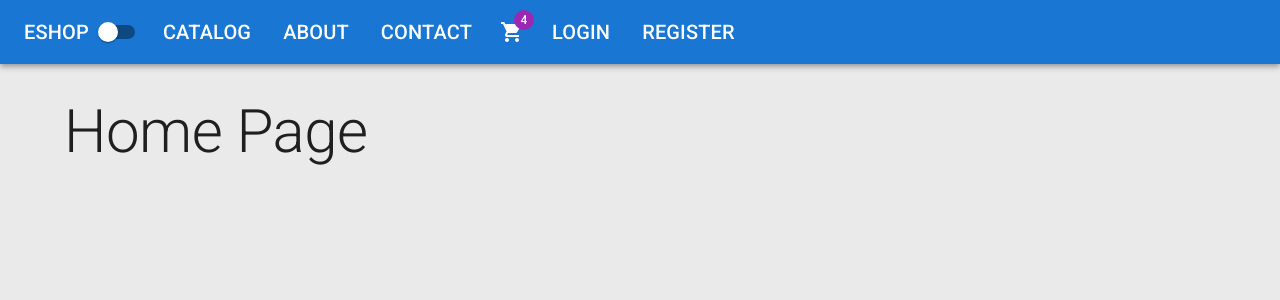
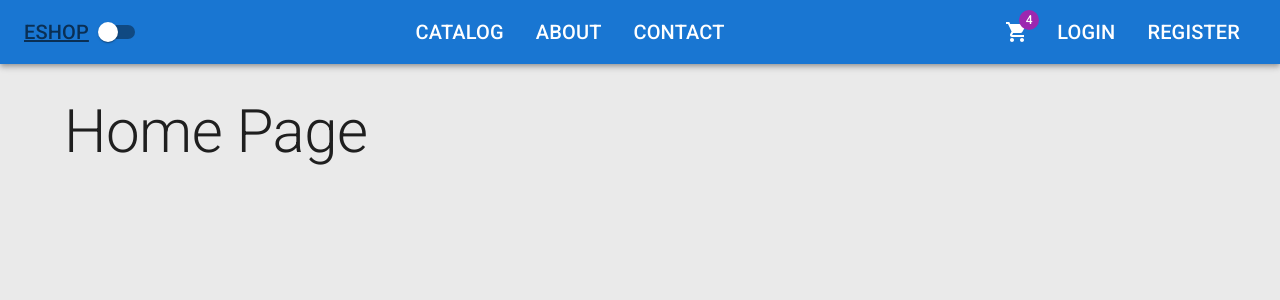
Before and after one commit to IsaacPatterson5/Eshop, a React (Create React App) app in the folder client/: page / in a window 1280 px wide. Shown: the top 300 px of the page. Built offline with nearby package versions, Linux system fonts and the light colour scheme.

Commit message:
Finished Video 43

```diff
--- a/client/src/app/layout/header.tsx
+++ b/client/src/app/layout/header.tsx
@@ -1,5 +1,6 @@
 import { ShoppingCart } from "@mui/icons-material";
 import { AppBar, Badge, IconButton, List, ListItem, Switch, Toolbar, Typography } from "@mui/material";
+import { Box } from "@mui/system";
 import { NavLink } from "react-router-dom";
 
 interface Props {
@@ -18,29 +19,50 @@
     {title: 'register', path: '/register'},
 ]
 
+const navStyles = {
+    color: 'inherit',
+    textDecloration: 'none',
+    typography: 'h6',
+ '&:hover': {
+     color: 'grey.500'
+ },
+ '&.active': {
+     color: 'text.secondary'
+ }
+}
+
 
 
 export default function Header({darkMode, handleThemeChange}: Props) {
     return(
        <AppBar position='static' sx={{mb: 4}}>
-           <Toolbar>
-                <Typography variant='h6' component={NavLink} to='/'
-                sx={{color: 'inherit', textDecoration: 'none'}}>
+           <Toolbar sx={{display: 'flex', justifyContent: 'space-between', alignItems: 'center'}}>
+
+               <Box display='flex' alignItems='center'>
+               <Typography variant='h6' component={NavLink}
+                to='/'
+                exact
+                sx={navStyles}>
                     ESHOP
                 </Typography>
+
                 <Switch checked={darkMode} onChange={handleThemeChange} />
+               </Box>
+
                 <List sx={{display: 'flex'}}>
                     {midLinks.map(({title, path}) => (
                         <ListItem
                            component={NavLink}
                            to={path}
                            key={path}
-                           sx={{color: 'inherit', typography: 'h6'}}
+                           sx={navStyles}
                         >
                             {title.toUpperCase()}
                         </ListItem>
                     ))}
                 </List>
+
+                <Box display='flex' alignItems='center'>
                 <IconButton size='large' sx={{color: 'inherit'}}>
                     <Badge badgeContent={4} color='secondary'>
                         <ShoppingCart />
@@ -52,12 +74,13 @@
                            component={NavLink}
                            to={path}
                            key={path}
-                           sx={{color: 'inherit', typography: 'h6'}}
+                           sx={navStyles}
                         >
                             {title.toUpperCase()}
                         </ListItem>
                     ))}
                 </List>
+                </Box>
            </Toolbar>
        </AppBar>
     )
```
Also changed, not shown: 2 other files (tests, documents, lock files or other folders).
